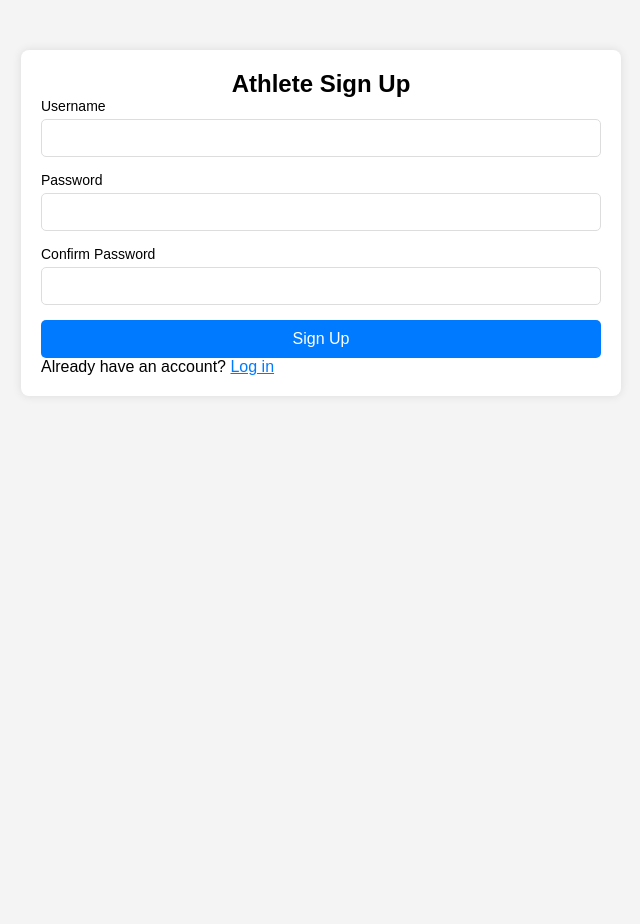
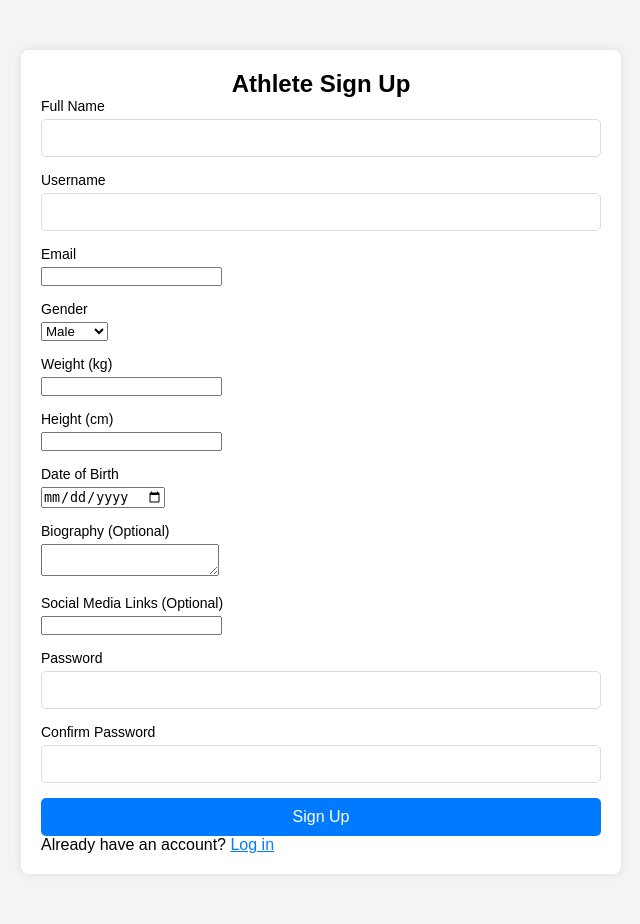
Before and after one commit to Ishmaelsealey/CARIFTA_Website, a Django app: page /signup/ in a window 1280 px wide. Shown: the whole page, without its empty margins (319-959 px from the left). Before the commit the page ends 375 px from the top, so only its background shows below. Run offline with Django 4.2, Linux system fonts and the light colour scheme.

Commit message:
added all fields to the sign up form and added sign out button

```diff
--- a/carifta_site/webApp/templates/website/signup.html
+++ b/carifta_site/webApp/templates/website/signup.html
@@ -10,13 +10,58 @@
         <form method="POST">
             {% csrf_token %}
             <div class="form-group">
+                <label for="name">Full Name</label>
+                <input type="text" id="name" name="name" required class="form-control">
+            </div>
+
+            <div class="form-group">
                 <label for="username">Username</label>
                 <input type="text" id="username" name="username" required class="form-control">
             </div>
+
+            <div class="form-group">
+                <label for="email">Email</label>
+                <input type="email" id="email" name="email" required class="form-control">
+            </div>
+
+            <div class="form-group">
+                <label for="gender">Gender</label>
+                <select id="gender" name="gender" required class="form-control">
+                    <option value="MALE">Male</option>
+                    <option value="FEMALE">Female</option>
+                </select>
+            </div>
+
+            <div class="form-group">
+                <label for="weight">Weight (kg)</label>
+                <input type="number" step="0.01" id="weight" name="weight" required class="form-control">
+            </div>
+
+            <div class="form-group">
+                <label for="height">Height (cm)</label>
+                <input type="number" step="0.01" id="height" name="height" required class="form-control">
+            </div>
+
+            <div class="form-group">
+                <label for="dob">Date of Birth</label>
+                <input type="date" id="dob" name="dob" required class="form-control">
+            </div>
+
+            <div class="form-group">
+                <label for="biography">Biography (Optional)</label>
+                <textarea id="biography" name="biography" class="form-control"></textarea>
+            </div>
+
+            <div class="form-group">
+                <label for="smLinks">Social Media Links (Optional)</label>
+                <input type="url" id="smLinks" name="smLinks" class="form-control">
+            </div>
+
             <div class="form-group">
                 <label for="password1">Password</label>
                 <input type="password" id="password1" name="password1" required class="form-control">
             </div>
+
             <div class="form-group">
                 <label for="password2">Confirm Password</label>
                 <input type="password" id="password2" name="password2" required class="form-control">
```
Also changed, not shown: carifta_site/webApp/templates/website/athlete_matches.html (+6 -1 lines).
